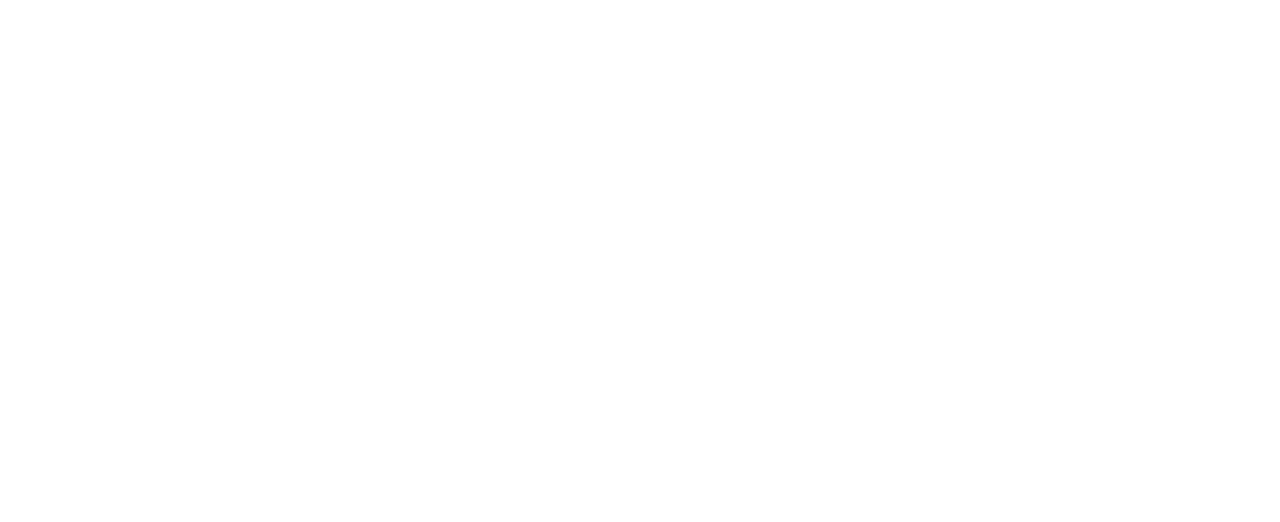
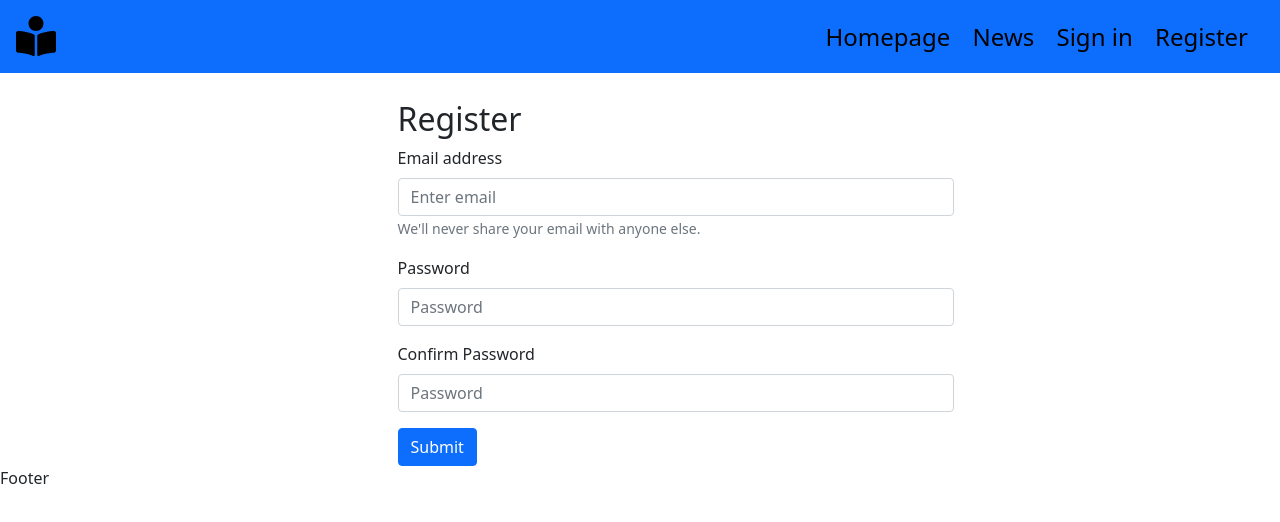
Before and after one commit to BegimaiA/News-app, a React (Create React App) app: page /register in a window 1280 px wide. Shown: the top 522 px of the page. Built offline with nearby package versions, Linux system fonts and the light colour scheme; the HTML template or start-up script is replaced by a standard one.

Commit message:
added register

```diff
--- /dev/null
+++ b/src/components/Header/header.css
@@ -0,0 +1,3 @@
+.header-icon{
+   color: black;
+}
--- a/src/components/Header/index.js
+++ b/src/components/Header/index.js
@@ -10,10 +10,11 @@
         <Navbar expand="lg" variant="light" bg="primary" fixed="top" className="d-flex justify-content-between p-3 mb-5">
             <div>
                 <Link to="/">
-                    <FontAwesomeIcon icon={faBookReader} className="text-primary fs-1 text-black"/>
+                    <FontAwesomeIcon icon={faBookReader} className=" header-icon text-primary fs-1 text-black"/>
                 </Link>
             </div>
             <div>
+                <Link to="/" className="me-3 text-decoration-none text-black fs-4"> Homepage</Link>
                 <Link to="/news" className="me-3 text-decoration-none text-black fs-4"> News </Link>
                 <Link to="/auth" className="me-3 text-decoration-none text-black fs-4"> Sign in </Link>
                 <Link to="/register" className="me-3 text-decoration-none text-black fs-4"> Register </Link>
--- a/src/components/Register/index.js
+++ b/src/components/Register/index.js
@@ -1,10 +1,37 @@
 import React from 'react';
+import Layout from "../Layout";
+import {Button, Col, Form, Row} from "react-bootstrap";
 
 const Register = () => {
     return (
-        <div>
+        <Layout>
+            <Row className="mt-5">
+                <Col md={9}>
+                    <Form className="offset-5">
+                        <h2 className="align-items-center">Register</h2>
+                        <Form.Group className="mb-3 " controlId="formBasicEmail">
+                            <Form.Label>Email address</Form.Label>
+                            <Form.Control   type="email" placeholder="Enter email" />
+                            <Form.Text className="text-muted">
+                                We'll never share your email with anyone else.
+                            </Form.Text>
+                        </Form.Group>
 
-        </div>
+                        <Form.Group className="mb-3" controlId="formBasicPassword">
+                            <Form.Label>Password</Form.Label>
+                            <Form.Control type="password" placeholder="Password" />
+                        </Form.Group>
+                        <Form.Group className="mb-3" controlId="formBasicPassword">
+                            <Form.Label>Confirm Password</Form.Label>
+                            <Form.Control type="password" placeholder="Password" />
+                        </Form.Group>
+                        <Button variant="primary" type="submit">
+                            Submit
+                        </Button>
+                    </Form>
+                </Col>
+            </Row>
+        </Layout>
     );
 };
 
--- a/src/components/SignIn/index.js
+++ b/src/components/SignIn/index.js
@@ -5,7 +5,6 @@
 const SignIn = () => {
     return (
      <Layout>
-
          <Row className="mt-5">
              <Col md={9}>
                  <Form className="offset-6">
--- a/src/index.css
+++ b/src/index.css
@@ -20,4 +20,5 @@
 
 .main{
     flex: 1;
+    margin-top: 100px;
 }
```
